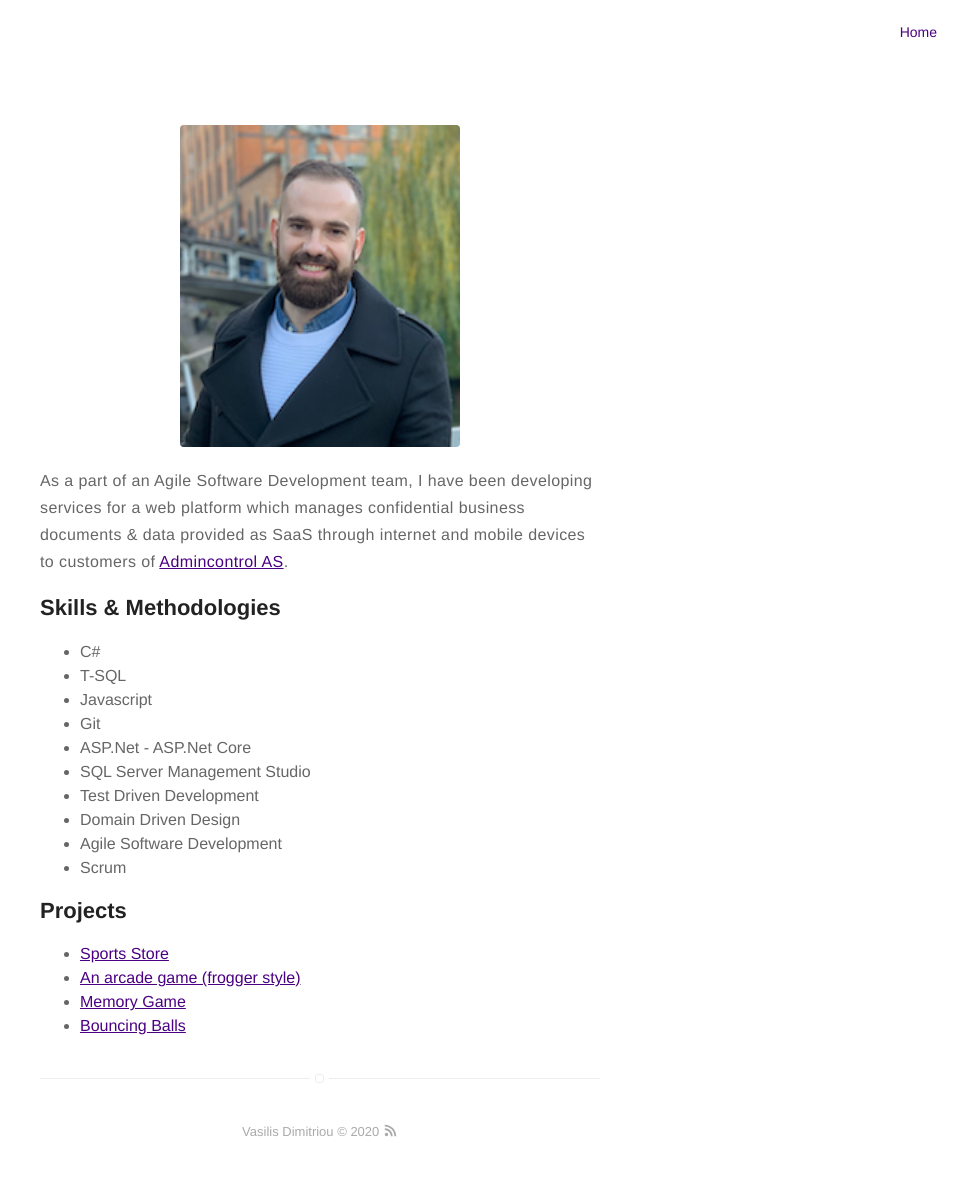
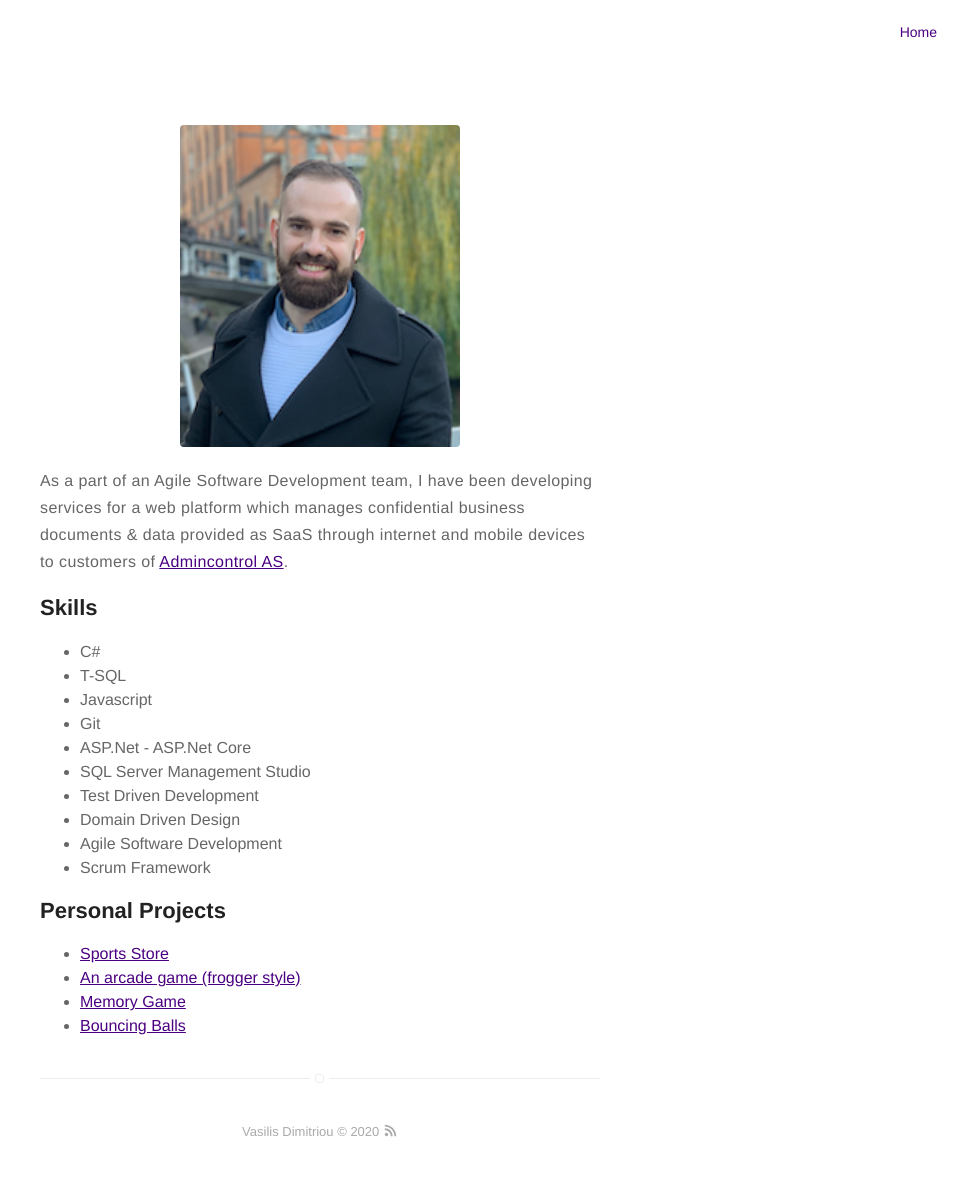
Before and after one commit to Vasilisdm/front-cover, a Jekyll site: the page built from about.md, in a window 1280 px wide. Shown: the whole page, without its empty margins (320-1280 px from the left). Built offline with Jekyll 4.4.1, drawn with Linux system fonts in a browser that asks for light colours.

Commit message:
Text change

```diff
--- a/about.md
+++ b/about.md
@@ -6,7 +6,7 @@ layout: page
 
 <p>As a part of an Agile Software Development team, I have been developing services for a web platform which manages confidential business documents & data provided as SaaS through internet and mobile devices to customers of <a href="https://admincontrol.com/en/" target="_blank">Admincontrol AS</a>.</p>
 
-<h2>Skills & Methodologies</h2>
+<h2>Skills</h2>
 
 <ul class="skill-list">
 	<li>C#</li>
@@ -18,10 +18,10 @@ layout: page
 	<li>Test Driven Development</li>
 	<li>Domain Driven Design</li>
 	<li>Agile Software Development</li>
-	<li>Scrum</li>
+	<li>Scrum Framework</li>
 </ul>
 
-<h2>Projects</h2>
+<h2>Personal Projects</h2>
 
 <ul>
 	<li><a href="https://github.com/Vasilisdm/SportsStore">Sports Store</a></li>
```
